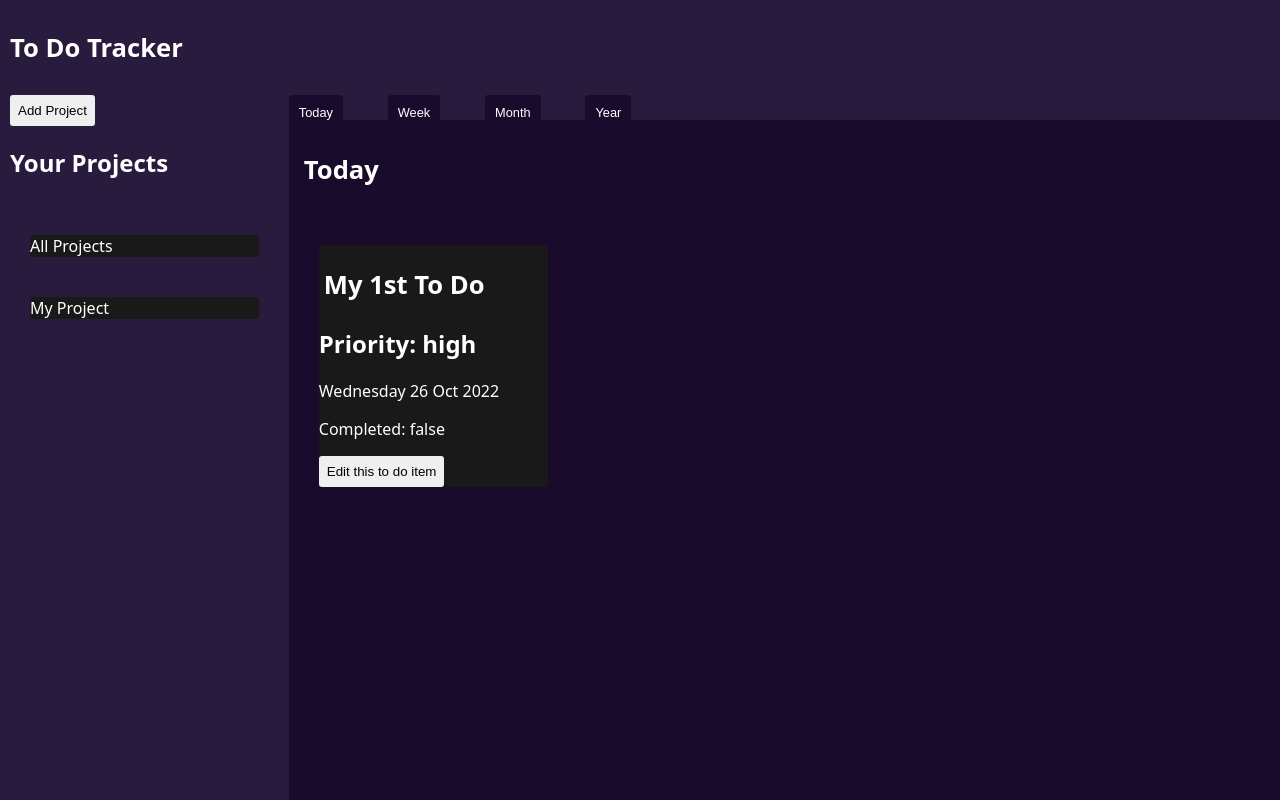
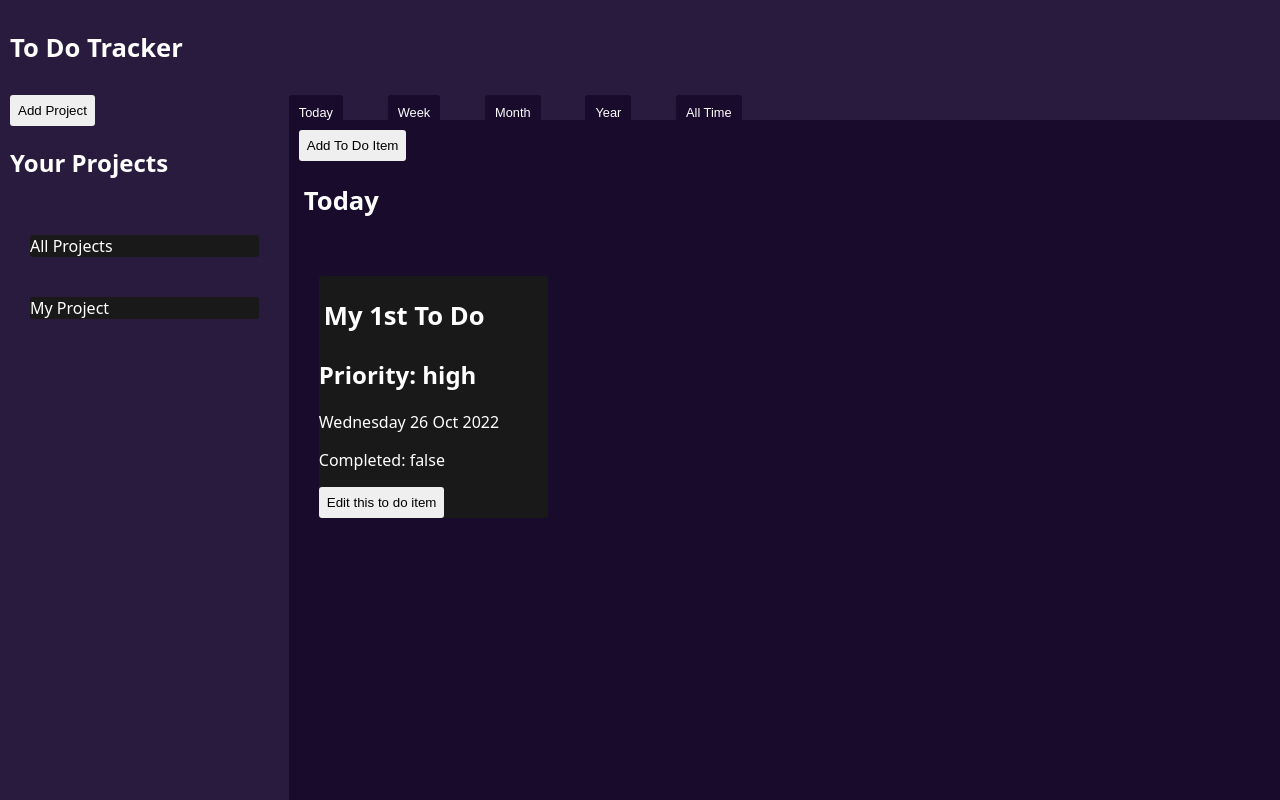
Before and after one commit to TrshPuppy/to-do-list, a website built with webpack: page dist/index.html in a window 1280 px wide. Both pictures are taken after a click on the item "My Project". Shown: the top 800 px of the page. Built offline with nearby package versions, Linux system fonts and the light colour scheme.

Commit message:
Add addToDoBtn to contentDiv r/t current project.

```diff
--- a/src/index.js
+++ b/src/index.js
@@ -8,7 +8,7 @@ import {
   loadWeek,
   loadMonth,
   loadYear,
-  loadAll,
+  loadAllTime,
   rebuildTab,
 } from "./loadTabs";
 
@@ -22,13 +22,15 @@ import { rebuildProjectFormContainer } from "./utilities";
 import { default as Project, Element, ToDo, Librarian } from "./classes";
 
 // Globals:
+let currentProject;
 const contentDiv = document.querySelector(".content");
 const projectBtn = document.querySelector(".add-project-btn");
 const todayTabBtn = document.querySelector(".today-tab");
 const weekTabBtn = document.querySelector(".week-tab");
 const monthTabBtn = document.querySelector(".month-tab");
 const yearTabBtn = document.querySelector(".year-tab");
-const projectsTabBtn = document.querySelector(".projects-tab");
+const allTimeTabBtn = document.querySelector(".all-time-tab");
+// const projectsTabBtn = document.querySelector(".projects-tab");
 let addProjectForm;
 
 // Test cases
@@ -71,7 +73,7 @@ Librarian.addProject(testProject);
 // On Page Load
 rebuildCurrentTab(Librarian.getAllProjects(), contentDiv);
 rebuildProjectListContainer(contentDiv);
-let currentProject = undefined;
+currentProject = undefined;
 
 // Functions:
 function handleNewProjectSubmit() {
@@ -176,6 +178,24 @@ export function getSelectedProjects() {
   }
 }
 
+export function appendCurrentToDoBtn() {
+  if (!currentProject) {
+    return;
+  }
+
+  contentDiv.appendChild(
+    new Element("button")
+      .setAttributes({ class: "add-to-do-btn" })
+      .setTextContent("Add To Do Item")
+      .appendEventListener("click", (e) => handleAddToDo(e, currentProject))
+      .buildElement()
+  );
+
+  // check if currentproject is real
+  // if it is
+  //    append a button to contentdiv thats related to the project and adds a to do when pressed
+}
+
 // Event Listeners:
 projectBtn.addEventListener("click", handleAddProject);
 todayTabBtn.addEventListener("click", () =>
@@ -190,7 +210,9 @@ monthTabBtn.addEventListener("click", () =>
 yearTabBtn.addEventListener("click", () =>
   rebuildTab(getSelectedProjects(), loadYear, contentDiv)
 );
-
+allTimeTabBtn.addEventListener("click", () =>
+  rebuildTab(getSelectedProjects(), loadAllTime, contentDiv)
+);
 // projectsTabBtn.addEventListener("click", () =>
 //   rebuildTab(Librarian.getAllProjects(), loadAll, contentDiv)
 // );
--- a/src/loadTabs.js
+++ b/src/loadTabs.js
@@ -1,4 +1,5 @@
 import { Element } from "./classes";
+import { appendCurrentToDoBtn } from "./index";
 import {
   startOfToday,
   startOfWeek,
@@ -8,6 +9,8 @@ import {
   endOfMonth,
   startOfYear,
   endOfYear,
+  maxTime,
+  minTime,
 } from "date-fns";
 
 let currentTabLoader = loadToday;
@@ -34,7 +37,7 @@ function buildTab(hipHip, interval, divId, headingText) {
 
 export function rebuildTab(projectsArray, loaderFunc, contentDiv) {
   contentDiv.textContent = "";
-
+  appendCurrentToDoBtn();
   contentDiv.appendChild(loaderFunc(projectsArray).buildElement());
 }
 
@@ -83,11 +86,10 @@ export function loadYear(projectsArray) {
   return buildTab(projectsArray, interval, "year-tab", "This Year");
 }
 
-// export function loadAll(projectsArray) {
-//   currentTabLoader = loadAll;
+export function loadAllTime(projectsArray) {
+  currentTabLoader = loadAllTime;
 
-//   return projectsArray.reduce(
-//     (virtualDiv, project) => virtualDiv.addChild(project.buildVirtualBoi()),
-//     new Element("div").setAttributes({ class: "all-projects" })
-//   );
-// }
+  const interval = { start: new Date(minTime), end: new Date(maxTime) };
+
+  return buildTab(projectsArray, interval, "all-time-tab", "All Time");
+}
```
Also changed, not shown: dist/index.html, 1 other file.
